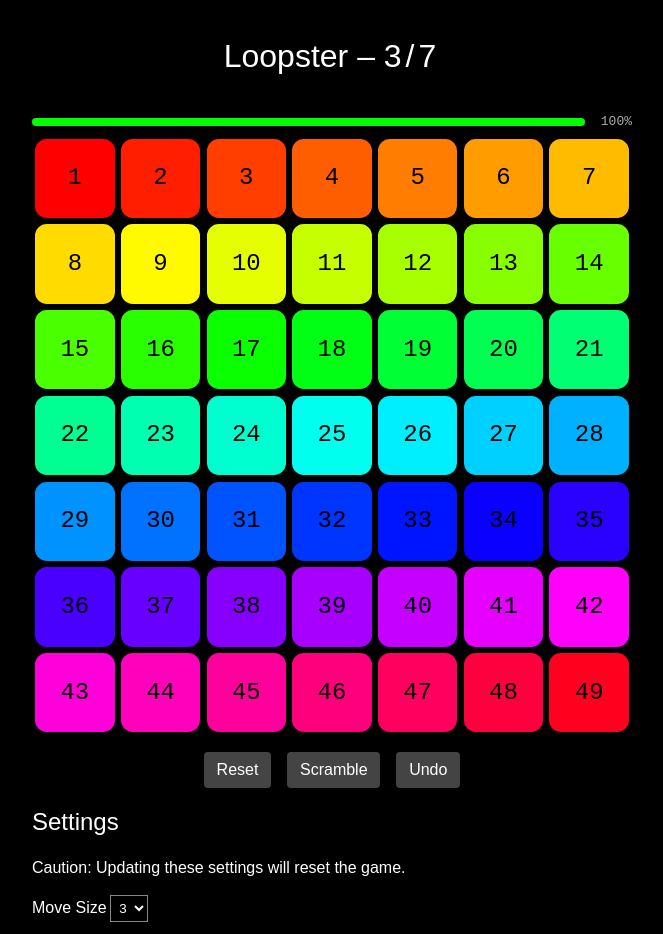
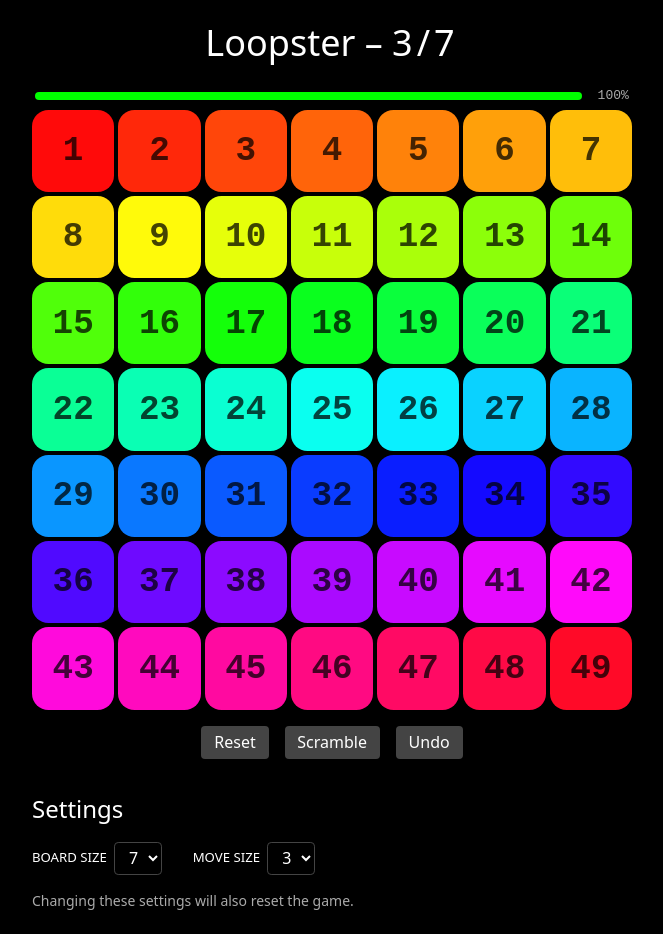
Before and after one commit to ScriptRaccoon/loopster, a Svelte app: page / in a window 1280 px wide. Shown: the top 934 px of the page, without its empty margins (308-971 px from the left). Built offline with nearby package versions, Linux system fonts and the light colour scheme.

Commit message:
improve css

```diff
--- a/src/App.svelte
+++ b/src/App.svelte
@@ -292,7 +292,7 @@
 
 <style>
 	.wrapper {
-		width: min(90vw, 600px);
+		width: min(94vw, 600px);
 		margin-inline: auto;
 	}
 </style>
--- a/src/app.css
+++ b/src/app.css
@@ -4,11 +4,32 @@
 	box-sizing: border-box;
 }
 
+* {
+	--btn-color: #444;
+	--bg-color: black;
+	--font-color: white;
+	--piece-text-color: #000b;
+	--secondary-font-color: #aaa;
+	--outline-color: #aaa;
+	--secondary-outline-color: #444;
+	--highlight-color: yellow;
+}
+
 body {
-	background-color: black;
-	font-family: Arial, Helvetica, sans-serif;
-	color: white;
+	background-color: var(--bg-color);
+	font-family: system-ui, -apple-system, BlinkMacSystemFont, 'Segoe UI', Roboto, Oxygen,
+		Ubuntu, Cantarell, 'Open Sans', 'Helvetica Neue', sans-serif;
+	color: var(--font-color);
 	line-height: 1.5;
+}
+
+h1,
+h2 {
+	font-weight: 500;
+}
+
+p {
+	margin-block: 1rem;
 }
 
 button {
@@ -20,25 +41,36 @@ button {
 	&:not(:disabled) {
 		cursor: pointer;
 	}
-}
 
-@media (hover: hover) {
-	button:focus-visible {
-		outline: 1px solid white;
+	@media (hover: hover) {
+		&:focus-visible {
+			outline: 1px solid var(--outline-color);
+		}
 	}
 }
 
 .btn {
-	background-color: #444;
-	padding: 0.4rem 0.8rem;
+	background-color: var(--btn-color);
+	padding: 0.3rem 0.8rem;
 	border-radius: 0.25rem;
 }
 
-h1,
-h2 {
-	font-weight: 500;
+select {
+	font: inherit;
+	color: inherit;
+	background: none;
+	border: none;
+	opacity: 1;
 }
 
-p {
-	margin-block: 1rem;
+.select {
+	padding: 0.2rem 0.4rem;
+	border-radius: 0.2rem;
+	outline: 1px solid var(--secondary-outline-color);
+
+	@media (hover: hover) {
+		&:focus-visible {
+			outline: 1px solid var(--outline-color);
+		}
+	}
 }
--- a/src/components/Board.svelte
+++ b/src/components/Board.svelte
@@ -49,27 +49,29 @@
 		display: grid;
 		grid-template-rows: repeat(var(--size), 1fr);
 		grid-template-columns: repeat(var(--size), 1fr);
+		--gap: 0.25rem;
+		gap: var(--gap);
 	}
 
 	.piece {
-		background-color: hsl(var(--hue), 100%, 50%);
-		border-radius: 15%;
+		background: hsl(var(--hue), 100%, 52%);
+		border-radius: 20%;
+		aspect-ratio: 1;
 		display: flex;
 		justify-content: center;
 		align-items: center;
-		font-size: min(4vw, 1.5rem);
+		font-size: calc(0.4 * min(94vw, 600px) / var(--size));
+		color: var(--piece-text-color);
 		font-family: monospace;
-		color: black;
-		--margin: 0.2rem;
-		margin: var(--margin);
+		font-weight: bold;
 		user-select: none;
 	}
 
 	.board.animating .piece {
 		transition: transform var(--transition-duration, 0ms) ease-in-out;
 		transform: translate(
-			calc(var(--dx) * (100% + var(--margin) * 2)),
-			calc(var(--dy) * (100% + var(--margin) * 2))
+			calc(var(--dx) * (100% + var(--gap))),
+			calc(var(--dy) * (100% + var(--gap)))
 		);
 	}
 </style>
--- a/src/components/Header.svelte
+++ b/src/components/Header.svelte
@@ -12,11 +12,25 @@
 
 <style>
 	header {
-		margin-block: 2rem;
+		margin-block: 1.25rem;
+	}
+
+	h1 {
+		font-size: 1.75rem;
 		text-align: center;
 	}
 
 	.config {
 		letter-spacing: 4px;
 	}
+
+	@media (min-width: 600px) {
+		header {
+			margin-block: 1rem;
+		}
+
+		h1 {
+			font-size: 2.25rem;
+		}
+	}
 </style>
--- a/src/components/Menu.svelte
+++ b/src/components/Menu.svelte
@@ -9,7 +9,7 @@
 </script>
 
 <menu>
-	<button class="btn" onclick={reset_pieces}>Reset</button>
+	<button class="btn" onclick={() => reset_pieces()}>Reset</button>
 	<button class="btn" onclick={() => scramble_pieces()}>Scramble</button>
 	<button class="btn" onclick={() => undo_move()}>Undo</button>
 </menu>
--- a/src/components/Progress.svelte
+++ b/src/components/Progress.svelte
@@ -16,7 +16,7 @@
 <style>
 	.progress {
 		margin-block: 1rem 0.25rem;
-		width: 100%;
+		padding-inline: 0.2rem;
 		display: grid;
 		grid-template-columns: 1fr auto;
 		align-items: center;
@@ -26,13 +26,13 @@
 	.bar {
 		width: calc(var(--percentage) * 1%);
 		height: 0.5rem;
-		background-color: hsl(calc(var(--percentage) * 1.2deg), 100%, 50%);
+		background-color: hsl(calc(var(--percentage) / 100 * 120deg), 100%, 50%);
 		border-radius: 100vw;
 		transition: width 200ms ease-out;
 	}
 
 	.percentage {
-		color: #aaa;
+		color: var(--secondary-font-color);
 		font-family: monospace;
 	}
 </style>
--- a/src/components/Settings.svelte
+++ b/src/components/Settings.svelte
@@ -21,11 +21,26 @@
 <section>
 	<h2>Settings</h2>
 
-	<p>Caution: Updating these settings will reset the game.</p>
+	<div class="settings">
+		<div class="setting">
+			<label for="board-size-select">Board Size</label>
+			<select
+				class="select"
+				id="board-size-select"
+				value={board_size}
+				onchange={(e) => change_board_size(parseInt(e.currentTarget.value))}
+				disabled={animating}
+			>
+				{#each interval(2, 10) as val}
+					<option value={val}>{val}</option>
+				{/each}
+			</select>
+		</div>
 
 		<div class="setting">
 			<label for="move-size-select">Move Size</label>
 			<select
+				class="select"
 				id="move-size-select"
 				bind:value={move_size}
 				onchange={change_move_size}
@@ -36,33 +51,49 @@
 				{/each}
 			</select>
 		</div>
+	</div>
 
-	<div class="setting">
-		<label for="board-size-select">Board Size</label>
-		<select
-			id="board-size-select"
-			value={board_size}
-			onchange={(e) => change_board_size(parseInt(e.currentTarget.value))}
-			disabled={animating}
-		>
-			{#each interval(2, 10) as val}
-				<option value={val}>{val}</option>
-			{/each}
-		</select>
-	</div>
+	<p class="caution">Changing these settings will also reset the game.</p>
 </section>
 
 <style>
+	section {
+		margin-top: 2rem;
+	}
+
+	.settings {
+		margin-block: 1rem;
+		display: flex;
+		flex-wrap: wrap;
+		gap: 1rem 2rem;
+	}
+
 	.setting {
-		margin-block: 1rem;
+		display: flex;
+		align-items: center;
+		gap: 0.5rem;
+
+		@media (hover: hover) {
+			&:has(:focus-visible) {
+				label {
+					color: var(--highlight-color);
+				}
+			}
+		}
+	}
+
+	label {
+		font-size: 0.825rem;
+		text-transform: uppercase;
 	}
 
 	select {
-		padding: 0.25rem;
-		background-color: black;
-		color: white;
-		outline: 1px solid #888;
-		opacity: 1;
-		border: none;
+		width: 5ch;
+		text-align: right;
+	}
+
+	.caution {
+		color: var(--secondary-font-color);
+		font-size: 0.875rem;
 	}
 </style>
```
Lines whose indentation alone changed are shown as unchanged.
